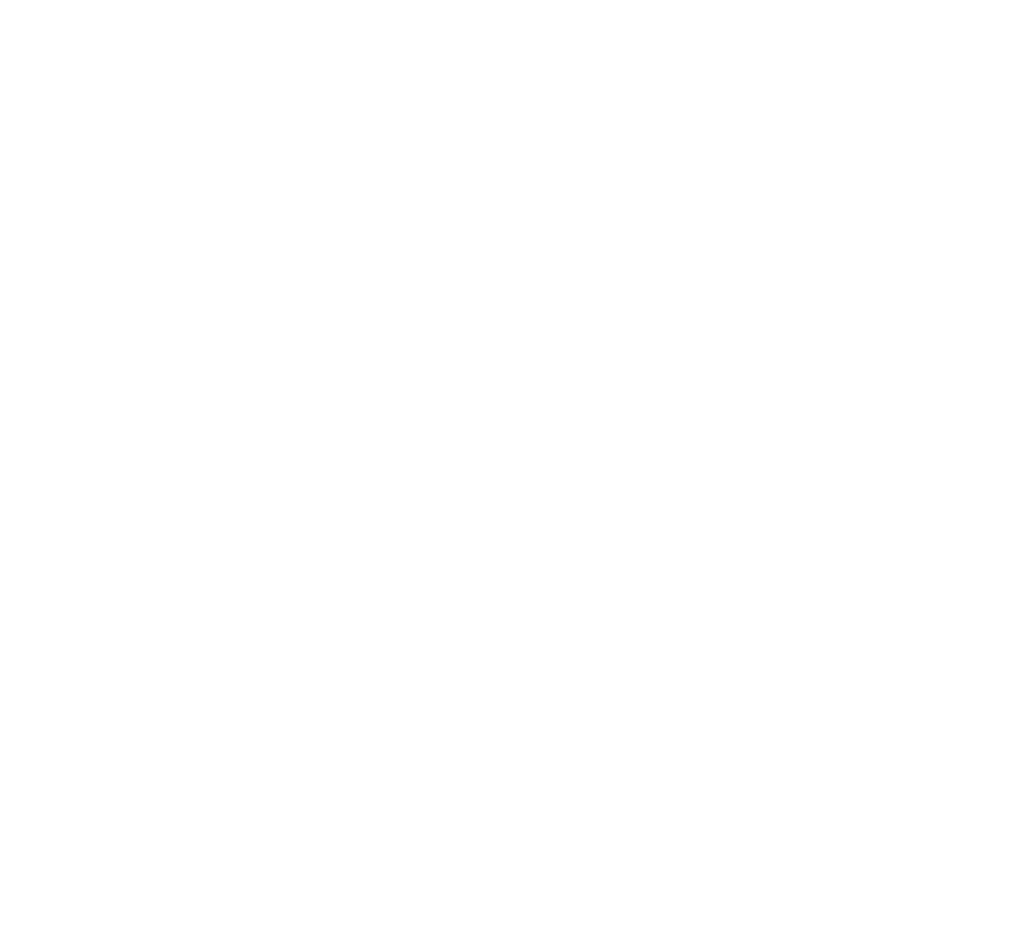
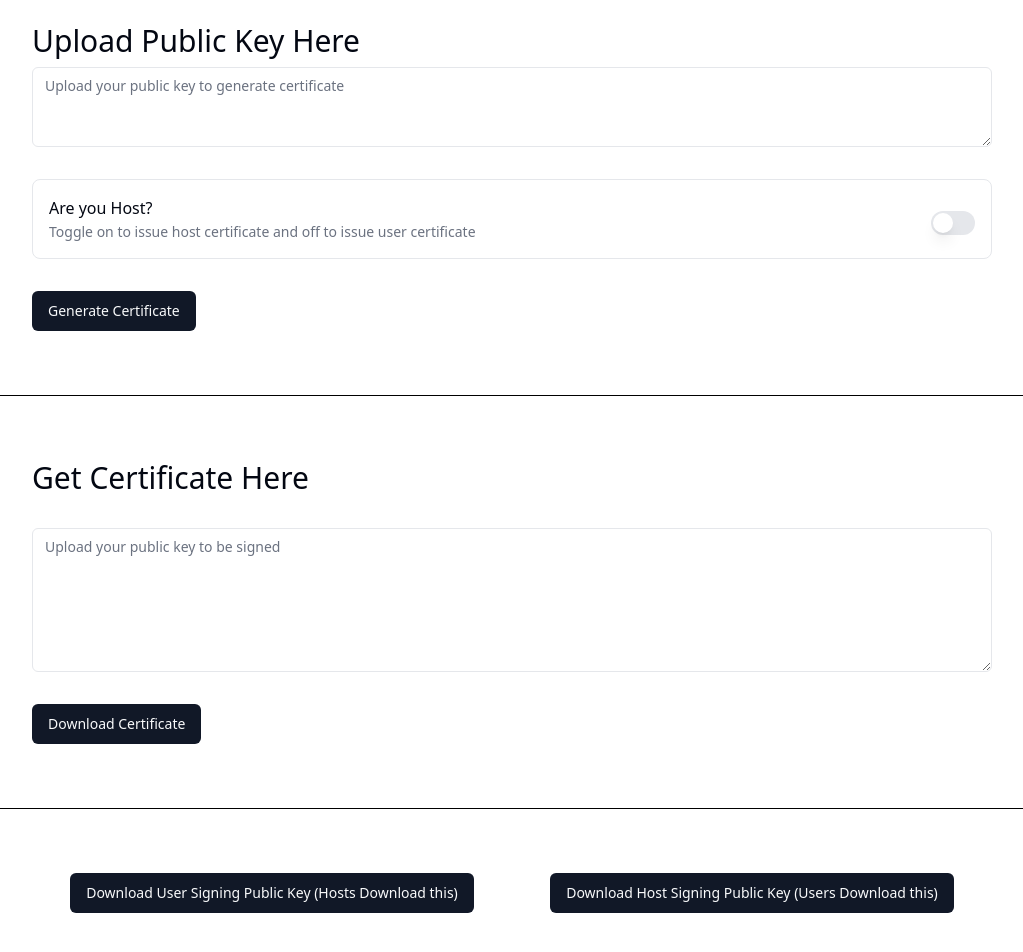
Before and after one commit to Gokul2003g/sshgo, a React (Vite) app: page / in a window 1280 px wide. Shown: the part 168-1120 px from the top of the page, without its empty margins (128-1151 px from the left). Before the commit the page ends 800 px from the top, so only its background shows below. Built offline with nearby package versions, Linux system fonts and the light colour scheme.

Commit message:
Certificate signing UI
Signed-off-by: Gokul <75162131+Gokul2003g@users.noreply.github.com>

```diff
--- a/package.json
+++ b/package.json
@@ -12,9 +12,12 @@
   "dependencies": {
     "@hookform/resolvers": "^3.9.0",
     "@radix-ui/react-label": "^2.1.0",
+    "@radix-ui/react-separator": "^1.1.0",
     "@radix-ui/react-slot": "^1.1.0",
+    "@radix-ui/react-switch": "^1.1.1",
     "@radix-ui/react-tabs": "^1.1.0",
     "@tauri-apps/api": "^1",
+    "axios": "^1.7.7",
     "class-variance-authority": "^0.7.0",
     "clsx": "^2.1.1",
     "lucide-react": "^0.424.0",
--- /dev/null
+++ b/src/components/ui/separator.tsx
@@ -0,0 +1,31 @@
+"use client"
+
+import * as React from "react"
+import * as SeparatorPrimitive from "@radix-ui/react-separator"
+
+import { cn } from "@/lib/utils"
+
+const Separator = React.forwardRef<
+  React.ElementRef<typeof SeparatorPrimitive.Root>,
+  React.ComponentPropsWithoutRef<typeof SeparatorPrimitive.Root>
+>(
+  (
+    { className, orientation = "horizontal", decorative = true, ...props },
+    ref
+  ) => (
+    <SeparatorPrimitive.Root
+      ref={ref}
+      decorative={decorative}
+      orientation={orientation}
+      className={cn(
+        "shrink-0 bg-border",
+        orientation === "horizontal" ? "h-[1px] w-full" : "h-full w-[1px]",
+        className
+      )}
+      {...props}
+    />
+  )
+)
+Separator.displayName = SeparatorPrimitive.Root.displayName
+
+export { Separator }
--- /dev/null
+++ b/src/components/ui/switch.tsx
@@ -0,0 +1,29 @@
+"use client"
+
+import * as React from "react"
+import * as SwitchPrimitives from "@radix-ui/react-switch"
+
+import { cn } from "@/lib/utils"
+
+const Switch = React.forwardRef<
+  React.ElementRef<typeof SwitchPrimitives.Root>,
+  React.ComponentPropsWithoutRef<typeof SwitchPrimitives.Root>
+>(({ className, ...props }, ref) => (
+  <SwitchPrimitives.Root
+    className={cn(
+      "peer inline-flex h-6 w-11 shrink-0 cursor-pointer items-center rounded-full border-2 border-transparent transition-colors focus-visible:outline-none focus-visible:ring-2 focus-visible:ring-ring focus-visible:ring-offset-2 focus-visible:ring-offset-background disabled:cursor-not-allowed disabled:opacity-50 data-[state=checked]:bg-primary data-[state=unchecked]:bg-input",
+      className
+    )}
+    {...props}
+    ref={ref}
+  >
+    <SwitchPrimitives.Thumb
+      className={cn(
+        "pointer-events-none block h-5 w-5 rounded-full bg-background shadow-lg ring-0 transition-transform data-[state=checked]:translate-x-5 data-[state=unchecked]:translate-x-0"
+      )}
+    />
+  </SwitchPrimitives.Root>
+))
+Switch.displayName = SwitchPrimitives.Root.displayName
+
+export { Switch }
--- /dev/null
+++ b/src/components/ui/textarea.tsx
@@ -0,0 +1,24 @@
+import * as React from "react"
+
+import { cn } from "@/lib/utils"
+
+export interface TextareaProps
+  extends React.TextareaHTMLAttributes<HTMLTextAreaElement> {}
+
+const Textarea = React.forwardRef<HTMLTextAreaElement, TextareaProps>(
+  ({ className, ...props }, ref) => {
+    return (
+      <textarea
+        className={cn(
+          "flex min-h-[80px] w-full rounded-md border border-input bg-background px-3 py-2 text-sm ring-offset-background placeholder:text-muted-foreground focus-visible:outline-none focus-visible:ring-2 focus-visible:ring-ring focus-visible:ring-offset-2 disabled:cursor-not-allowed disabled:opacity-50",
+          className
+        )}
+        ref={ref}
+        {...props}
+      />
+    )
+  }
+)
+Textarea.displayName = "Textarea"
+
+export { Textarea }
--- a/src/pages/Certificate_Authentication.tsx
+++ b/src/pages/Certificate_Authentication.tsx
@@ -1,6 +1,212 @@
+import { useState } from "react";
+import { zodResolver } from "@hookform/resolvers/zod";
+import axios from "axios";
+import { useForm } from "react-hook-form";
+import { z } from "zod";
+import { Button } from "@/components/ui/button";
+import {
+  Form,
+  FormControl,
+  FormDescription,
+  FormField,
+  FormItem,
+  FormLabel,
+  FormMessage,
+} from "@/components/ui/form";
+import { Label } from "@/components/ui/label";
+import { Separator } from "@/components/ui/separator";
+import { Switch } from "@/components/ui/switch";
+import { Textarea } from "@/components/ui/textarea";
 
 export const Certificate_Authentication = () => {
+  // TODO: Remove console logs
+
+  const SERVER_URI = "http://localhost:8000";
+  const [certificate, setCertificate] = useState<string>("");
+
+  const formSchema = z.object({
+    public_key: z.string(),
+    is_host: z.boolean().default(false),
+    identity: z.string(),
+    provider: z.string(),
+  });
+
+  const form = useForm<z.infer<typeof formSchema>>({
+    resolver: zodResolver(formSchema),
+    defaultValues: {
+      public_key: "",
+      is_host: false,
+      identity: "",
+      provider: "",
+    },
+  });
+
+  async function onSubmit(values: z.infer<typeof formSchema>) {
+    //   console.error("User is not authenticated");
+    // if (!session || !session.data.idToken) {
+    //   return;
+    // }
+    //
+    // values.identity = userEmail || "not_set";
+    // values.provider = session.data.provider;
+
+    const token = "";
+    try {
+      const response = await axios.post(SERVER_URI + "handle-post/", values, {
+        headers: {
+          Authorization: `Bearer ${token}`,
+          "Content-Type": "application/json",
+        },
+      });
+
+      const cert = response.data;
+      setCertificate(cert);
+      // setCertificate(cert);
+      console.log(cert);
+      console.log(values);
+    } catch (e) {
+      console.log("Error sending form data", e);
+    }
+  }
+
+  const downloadHostSignKey = async () => {
+    try {
+      const response = await axios.get(
+        `${SERVER_URI}/public/host-sign-key.pub`,
+        {
+          responseType: "blob",
+        },
+      );
+
+      const url = window.URL.createObjectURL(new Blob([response.data]));
+      const link = document.createElement("a");
+      link.href = url;
+      link.setAttribute("download", "host-sign-key.pub");
+      document.body.appendChild(link);
+      link.click();
+      link.remove();
+    } catch (error) {
+      console.error("Error downloading the file:", error);
+    }
+  };
+  //
+  const downloadUserSignKey = async () => {
+    try {
+      const response = await axios.get(
+        `${SERVER_URI}/public/user-sign-key.pub`,
+        {
+          responseType: "blob",
+        },
+      );
+
+      const url = window.URL.createObjectURL(new Blob([response.data]));
+      const link = document.createElement("a");
+      link.href = url;
+      link.setAttribute("download", "user-sign-key.pub"); // Set the desired file name
+      document.body.appendChild(link);
+      link.click();
+      link.remove();
+    } catch (error) {
+      console.error("Error downloading the file:", error);
+    }
+  };
+
+  const downloadCertificate = () => {
+    if (!certificate || certificate == "Invalid Public Key") {
+      console.error("No certificate available to download");
+      return;
+    }
+
+    const blob = new Blob([certificate], { type: "text/plain" });
+    const url = window.URL.createObjectURL(blob);
+    const link = document.createElement("a");
+    link.href = url;
+    link.setAttribute("download", "ssh-cert.pub"); // Set the desired file name
+    document.body.appendChild(link);
+    link.click();
+    link.remove();
+  };
+
   return (
-    <p>Certificate_Authentication under contruction</p>
-  )
-}
+    <div className="min-h-screen">
+      <nav className="px-8 py-6 flex justify-between items-center">
+        <img
+          src="/sshgo_logo.jpg"
+          alt="sshgo_logo"
+          width={50}
+          height={50}
+          className="rounded-full"
+        />
+      </nav>
+      <Separator />
+      <div className="flex flex-col items-center py-12 ">
+        <div className="w-3/4">
+          <Form {...form}>
+            <form onSubmit={form.handleSubmit(onSubmit)} className="space-y-8">
+              <FormField
+                control={form.control}
+                name="public_key"
+                render={({ field }) => (
+                  <FormItem>
+                    <FormLabel className="text-3xl">
+                      Upload Public Key Here
+                    </FormLabel>
+                    <FormControl>
+                      <Textarea
+                        placeholder="Upload your public key to generate certificate"
+                        {...field}
+                      />
+                    </FormControl>
+                    <FormMessage />
+                  </FormItem>
+                )}
+              />
+              <FormField
+                control={form.control}
+                name="is_host"
+                render={({ field }) => (
+                  <FormItem className="flex flex-row items-center justify-between rounded-lg border p-4">
+                    <div className="space-y-0.5">
+                      <FormLabel className="text-base">Are you Host?</FormLabel>
+                      <FormDescription>
+                        Toggle on to issue host certificate and off to issue
+                        user certificate
+                      </FormDescription>
+                    </div>
+                    <FormControl>
+                      <Switch
+                        checked={field.value}
+                        onCheckedChange={field.onChange}
+                      />
+                    </FormControl>
+                  </FormItem>
+                )}
+              />
+              <Button type="submit">Generate Certificate</Button>
+            </form>
+          </Form>
+        </div>
+        <Separator className="my-16 w-4/5 bg-black" />
+        <div className="w-3/4">
+          <Label className="text-3xl">Get Certificate Here</Label>
+          <Textarea
+            className="my-8 text-sm h-36"
+            readOnly
+            // value={certificate}
+            placeholder="Upload your public key to be signed"
+          />
+          <Button onClick={downloadCertificate}>Download Certificate</Button>
+        </div>
+        <Separator className="my-16 w-4/5 bg-black" />
+        <div className="w-3/4 flex justify-around">
+          <Button onClick={downloadUserSignKey}>
+            Download User Signing Public Key (Hosts Download this)
+          </Button>
+          <Button onClick={downloadHostSignKey}>
+            Download Host Signing Public Key (Users Download this)
+          </Button>
+        </div>
+      </div>
+    </div>
+  );
+};
```
Also changed, not shown: 1 other file (tests, documents, lock files or other folders).
